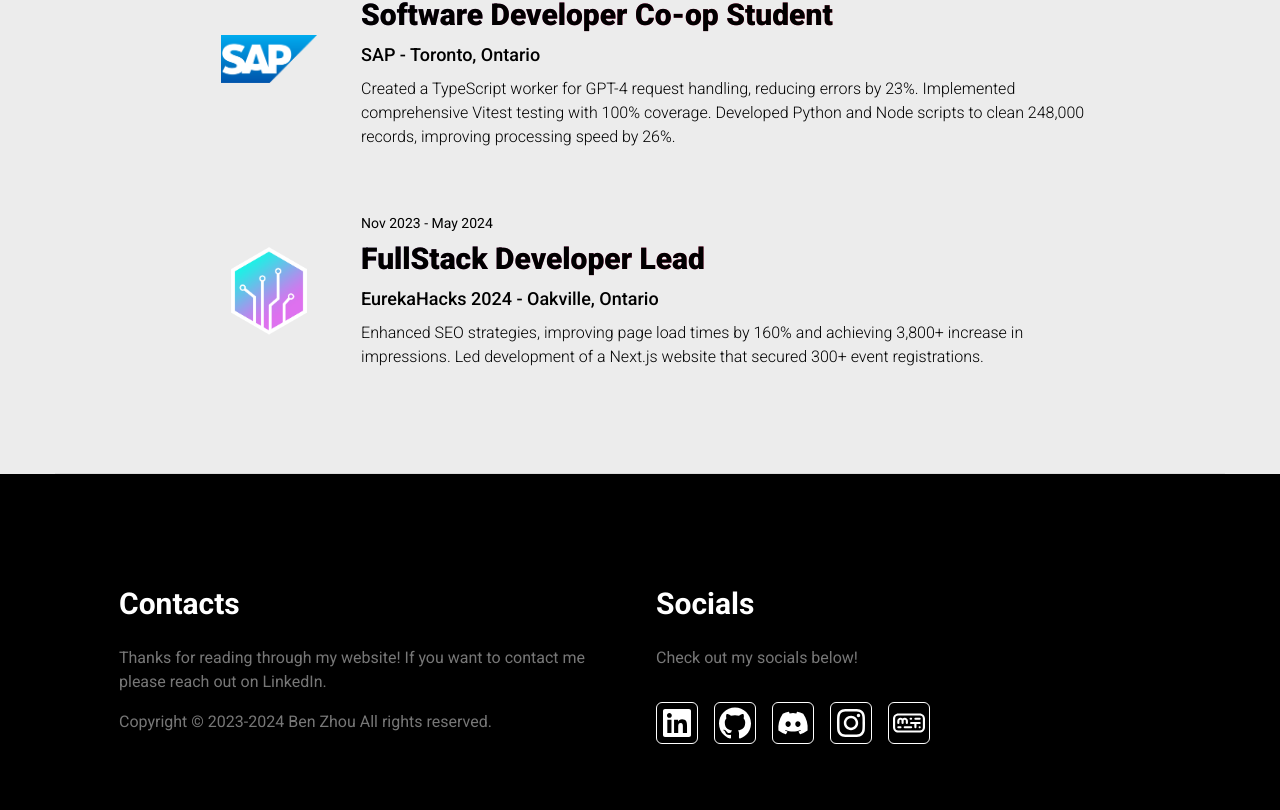
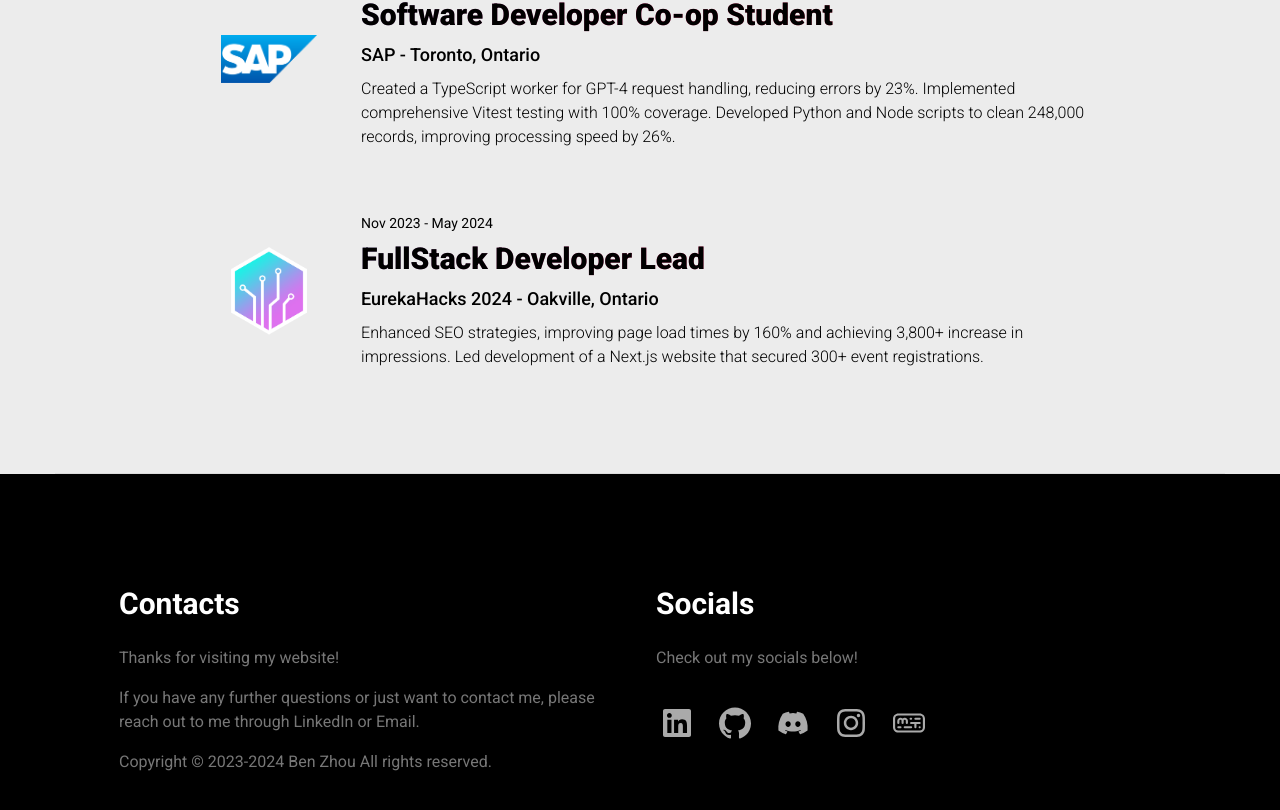
Before and after one commit to Leg3ndary/ben-portfolio, a Next.js app: page / in a window 1280 px wide. Shown: the part 2061-2871 px from the top of the page. Built offline with nearby package versions, Linux system fonts and the light colour scheme.

Commit message:
Adjust footer

```diff
--- a/src/components/Footer.tsx
+++ b/src/components/Footer.tsx
@@ -25,8 +25,10 @@ export default function Footer() {
                                 Contacts
                             </h2>
                             <p className="text-[#777777] py-2">
-                                Thanks for reading through my website! If you
-                                want to contact me please reach out on LinkedIn.
+                                Thanks for visiting my website!
+                            </p>
+                            <p className="text-[#777777] py-2">
+                                If you have any further questions or just want to contact me, please reach out to me through LinkedIn or Email.
                             </p>
                             <p className="text-[#777777] py-2">
                                 Copyright © 2023-2024 Ben Zhou All rights
@@ -42,52 +44,52 @@ export default function Footer() {
                             </p>
                             <div className="flex gap-4">
                                 <motion.div {...motionProps}>
-                                    <div className="p-1 transition border border-white rounded-md group hover:border-transparent">
+                                    <div className="p-1 transition border border-transparent rounded-md group hover:border-transparent">
                                         <a
                                             href="https://www.linkedin.com/in/ben-zhou06/"
                                             target="_blank"
                                         >
-                                            <FaLinkedin className="w-6 h-6 lg:w-8 lg:h-8 text-white transition hover:text-[#0077B5]" />
+                                            <FaLinkedin className="w-6 h-6 lg:w-8 lg:h-8 text-[#AAAAAA] transition hover:text-[#0077B5]" />
                                         </a>
                                     </div>
                                 </motion.div>
                                 <motion.div {...motionProps}>
-                                    <div className="p-1 transition border border-white rounded-md group hover:border-transparent">
+                                    <div className="p-1 transition border border-transparent rounded-md group hover:border-transparent">
                                         <a
                                             href="https://github.com/Leg3ndary"
                                             target="_blank"
                                         >
-                                            <ImGithub className="w-6 h-6 lg:w-8 lg:h-8 transition hover:text-[#9f7be1] text-white" />
+                                            <ImGithub className="w-6 h-6 lg:w-8 lg:h-8 transition hover:text-[#9f7be1] text-[#AAAAAA]" />
                                         </a>
                                     </div>
                                 </motion.div>
                                 <motion.div {...motionProps}>
-                                    <div className="p-1 transition border border-white rounded-md group hover:border-transparent">
+                                    <div className="p-1 transition border border-transparent rounded-md group hover:border-transparent">
                                         <a
                                             href="https://discord.com/users/360061101477724170"
                                             target="_blank"
                                         >
-                                            <FaDiscord className="w-6 h-6 lg:w-8 lg:h-8 text-white transition hover:text-[#7289DA]" />
+                                            <FaDiscord className="w-6 h-6 lg:w-8 lg:h-8 text-[#AAAAAA] transition hover:text-[#7289DA]" />
                                         </a>
                                     </div>
                                 </motion.div>
                                 <motion.div {...motionProps}>
-                                    <div className="p-1 transition border border-white rounded-md group hover:border-transparent">
+                                    <div className="p-1 transition border border-transparent rounded-md group hover:border-transparent">
                                         <a
                                             href="https://www.instagram.com/bennyz_06/"
                                             target="_blank"
                                         >
-                                            <FaInstagram className="w-6 h-6 lg:w-8 lg:h-8 text-white transition hover:text-[#fd1d1d]" />
+                                            <FaInstagram className="w-6 h-6 lg:w-8 lg:h-8 text-[#AAAAAA] transition hover:text-[#fd1d1d]" />
                                         </a>
                                     </div>
                                 </motion.div>
                                 <motion.div {...motionProps}>
-                                    <div className="p-1 transition border border-white rounded-md group hover:border-transparent">
+                                    <div className="p-1 transition border border-transparent rounded-md group hover:border-transparent">
                                         <a
                                             href="https://monkeytype.com/profile/_Leg3ndary"
                                             target="_blank"
                                         >
-                                            <SiMonkeytype className="w-6 h-6 lg:w-8 lg:h-8 text-white transition hover:text-[#e2b714]" />
+                                            <SiMonkeytype className="w-6 h-6 lg:w-8 lg:h-8 text-[#AAAAAA] transition hover:text-[#e2b714]" />
                                         </a>
                                     </div>
                                 </motion.div>
```
